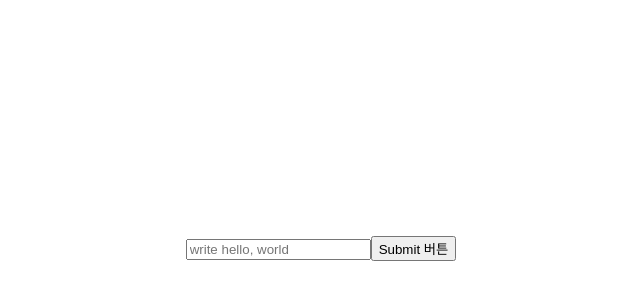
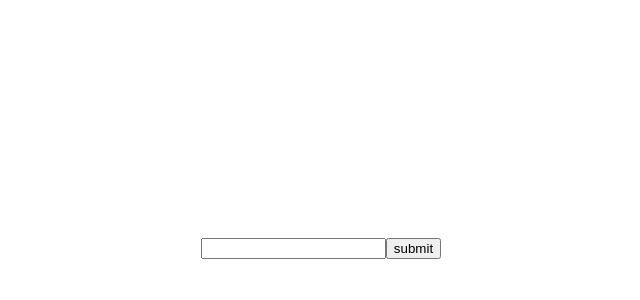
Before and after one commit to chipmunkcol/Netflix, a React (Create React App) app: page / in a window 1280 px wide. Shown: the part 152-452 px from the top of the page, without its empty margins (319-959 px from the left). Built offline with nearby package versions, Linux system fonts and the light colour scheme.

Commit message:
selector

```diff
--- a/package.json
+++ b/package.json
@@ -17,6 +17,7 @@
     "react": "^18.2.0",
     "react-apexcharts": "^1.4.0",
     "react-dom": "^18.2.0",
+    "react-hook-form": "^7.41.0",
     "react-router-dom": "6.4",
     "react-scripts": "5.0.1",
     "recoil": "^0.7.6",
--- a/src/pages/TodoList.tsx
+++ b/src/pages/TodoList.tsx
@@ -1,24 +1,43 @@
 import { useState } from "react";
+import { useForm } from "react-hook-form";
+import { useRecoilState } from "recoil";
 import styled from "styled-components";
+import { atom } from "recoil"
+
+
 
 function TodoList(){
 
-const [text, setText] = useState('')
-const onSubmit = (e: React.FormEvent<HTMLFormElement>) => {
-    e.preventDefault();
-    console.log(text)
+interface Itodo {
+    text: string;
+    category: "DONE" | "TO_DO"
 }
+const todoState = atom<Itodo[]>({
+    key: 'todoState',
+    default: []
+})
+
+
+const [todoList, setTodoList] = useRecoilState(todoState)
+console.log('todoList: ', todoList);
+
+const { register, handleSubmit, setValue } = useForm<{todo : string}>()
+
+const onSubmit = (data: {todo: string}) => {
+    setTodoList((prev) => [...prev, {
+        text: data.todo,
+        category: "TO_DO"
+    }])
+    setValue('todo',"")
+}
+
     return(
         <Wrap>
-            <form onSubmit={onSubmit}>
-                <input
-                placeholder="write hello, world"
-                onChange={e => setText(e.target.value)}
-                value={text}
-                />
-                <button type="submit">Submit 버튼</button>
+            <form onSubmit={handleSubmit(onSubmit)}>
+                <input {...register("todo")}/>
+                <button>submit</button>
             </form>
-
+            {todoList.map( todo => <div>{todo.text}</div> )}
         </Wrap>
     )
 }
@@ -29,6 +48,7 @@ const Wrap = styled.div`
 width: 100vw;
 height: 100vh;
 display: flex;
+flex-direction: column;
 align-items: center;
 justify-content: center;
 `
--- a/src/states/recoilTheme.ts
+++ /dev/null
@@ -1,6 +0,0 @@
-import { atom } from "recoil"
-
-export const recoilDarkMode = atom({
-    key: 'darkMode',
-    default: false
-})
```
Also changed, not shown: 1 other file (tests, documents, lock files or other folders).
